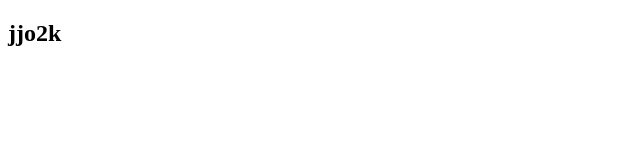
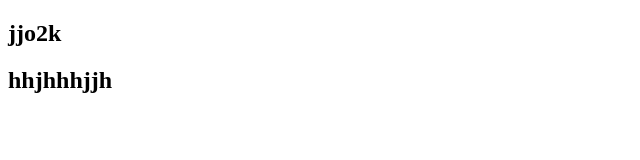
Before and after one commit to MuhammadZeb1/test, a plain HTML site: page index.html in a window 1280 px wide. Shown: the whole page, without its empty margins (0-640 px from the left). Drawn offline with Linux system fonts and the light colour scheme.

Commit message:
Add files via upload

```diff
--- a/index.html
+++ b/index.html
@@ -7,5 +7,6 @@
 </head>
 <body>
      <h2>jjo2k</h2>
+     <h2>hhjhhhjjh</h2>
 </body>
 </html>
```
